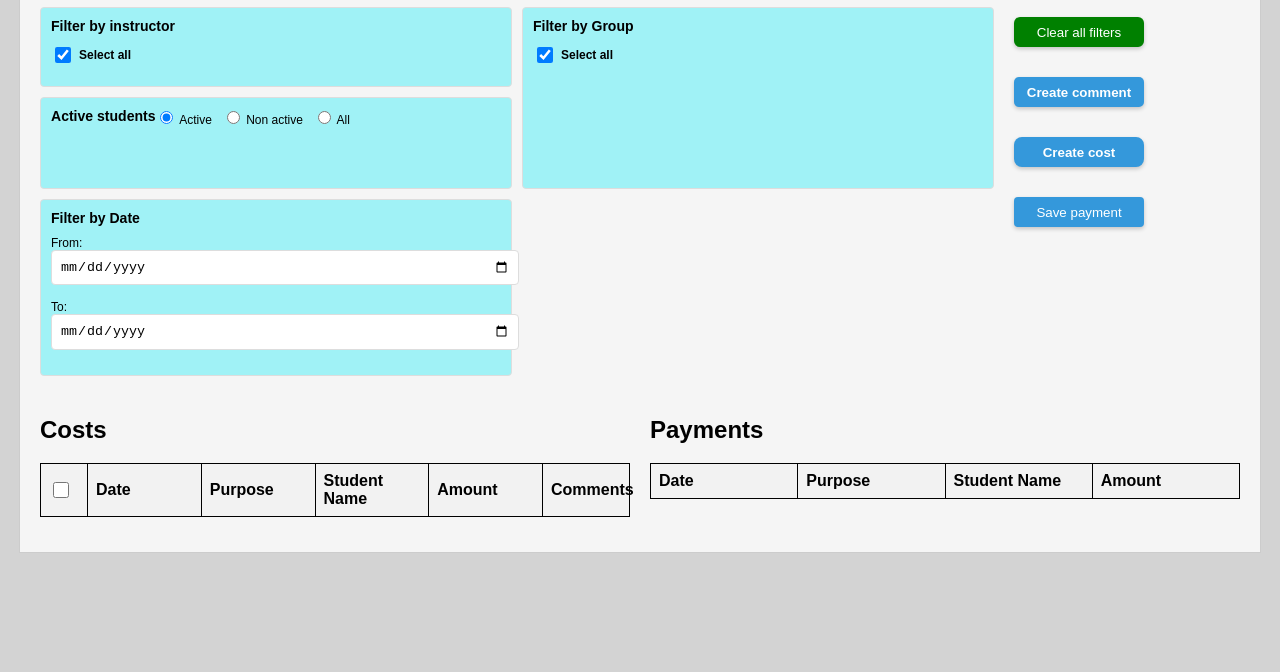
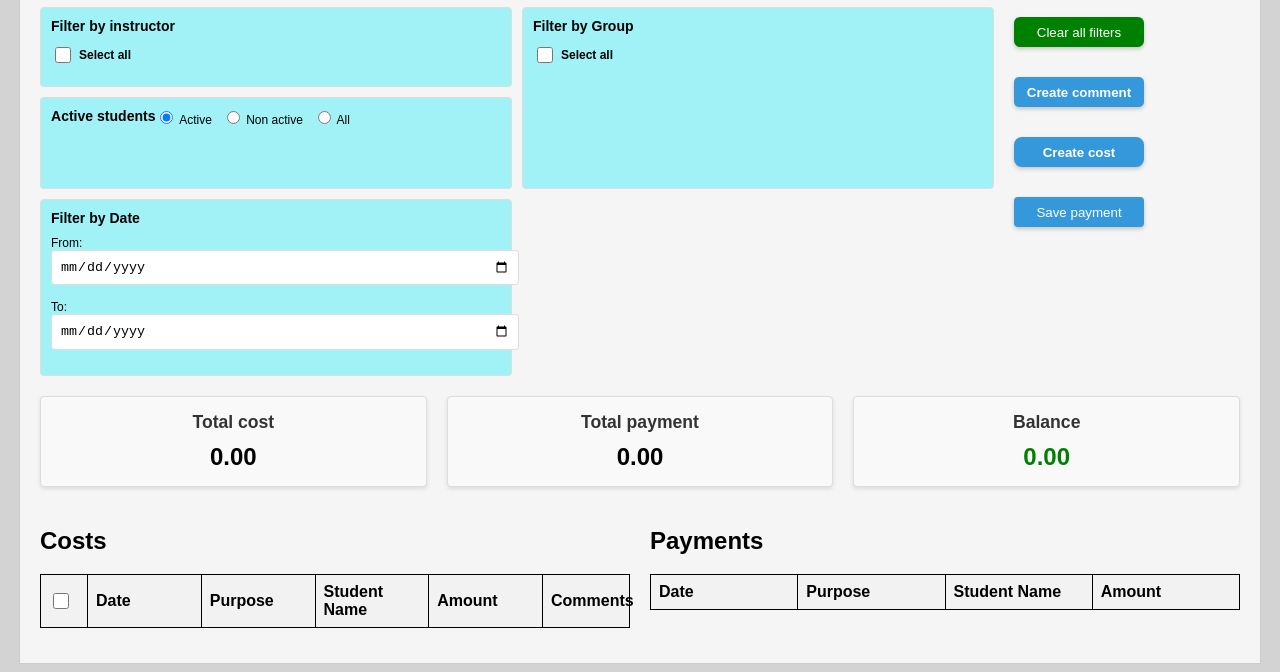
Before and after one commit to ZurichAI/web, a plain HTML site: page payments.html in a window 1280 px wide. Shown: the part 161-833 px from the top of the page. Before the commit the page ends 800 px from the top, so only its background shows below. Drawn offline with Linux system fonts and the light colour scheme; no server answers.

Commit message:
Add Balance display and update functionality for costs and payments

```diff
--- a/js/APIs.js
+++ b/js/APIs.js
@@ -87,8 +87,16 @@ async function fetchCosts() {
         // Sort costs by date descending by default
         sortCosts('date');
 
+        // Set visibleCosts to all costs initially
+        visibleCosts = [...costs];
+
         // Display costs
         displayCosts(costs);
+
+        // Update totals if payments are already loaded
+        if (payments.length > 0) {
+            updateTotals(visibleCosts, visiblePayments);
+        }
     } catch (error) {
         console.error('Error fetching costs:', error);
         alert('Error fetching costs data. Please try again.');
@@ -141,8 +149,16 @@ async function fetchPayments() {
         // Sort payments by date descending by default
         sortPayments('date');
 
+        // Set visiblePayments to all payments initially
+        visiblePayments = [...payments];
+
         // Display payments
         displayPayments(payments);
+
+        // Update totals if costs are already loaded
+        if (costs.length > 0) {
+            updateTotals(visibleCosts, visiblePayments);
+        }
     } catch (error) {
         console.error('Error fetching payments:', error);
         alert('Error fetching payments data. Please try again.');
--- a/js/createCost.js
+++ b/js/createCost.js
@@ -419,7 +419,7 @@ function saveCost() {
                 alert('Failed to create costs. Please try again.');
             }
 
-            // Refresh the display
+            // Refresh the display and update totals
             applyAllFilters();
         })
         .catch(error => {
@@ -583,7 +583,7 @@ function saveCostAndPayment() {
                 alert('Failed to create cost and payment records. Please try again.');
             }
 
-            // Refresh the display
+            // Refresh the display and update totals
             applyAllFilters();
         })
         .catch(error => {
--- a/js/createPayment.js
+++ b/js/createPayment.js
@@ -114,6 +114,6 @@ function savePayment() {
     // Show notification
     alert(`Payment created successfully for ${studentName}.`);
 
-    // Refresh the display
+    // Refresh the display and update totals
     applyAllFilters();
 }
--- a/js/filters.js
+++ b/js/filters.js
@@ -127,8 +127,37 @@ function applyAllFilters() {
     // Update filter counts
     updateFilterCounts(filteredCosts, filteredPayments);
 
+    // Update totals
+    updateTotals(filteredCosts, filteredPayments);
+
     // Update button states
     updateButtonStates();
+}
+
+// Update totals based on filtered costs and payments
+function updateTotals(filteredCosts, filteredPayments) {
+    // Calculate total cost
+    const totalCost = filteredCosts.reduce((sum, cost) => sum + parseFloat(cost.amount), 0);
+
+    // Calculate total payment
+    const totalPayment = filteredPayments.reduce((sum, payment) => sum + parseFloat(payment.amount), 0);
+
+    // Calculate balance (payment - cost)
+    const balance = totalPayment - totalCost;
+
+    // Update the display
+    document.getElementById('total-cost').textContent = totalCost.toFixed(2);
+    document.getElementById('total-payment').textContent = totalPayment.toFixed(2);
+
+    const balanceElement = document.getElementById('balance');
+    balanceElement.textContent = balance.toFixed(2);
+
+    // Apply styling based on balance value
+    if (balance < 0) {
+        balanceElement.className = 'negative';
+    } else {
+        balanceElement.className = 'positive';
+    }
 }
 
 function clearAllFilters() {
--- a/js/main.js
+++ b/js/main.js
@@ -46,6 +46,31 @@ document.addEventListener('DOMContentLoaded', function() {
 
     // Initialize event listeners
     initEventListeners();
+
+    // Initialize totals with empty arrays (will be updated when data is loaded)
+    updateTotals([], []);
+
+    // Add an event listener that will update totals once all data is loaded
+    window.addEventListener('load', () => {
+        // Wait a bit longer to ensure all async data is loaded
+        setTimeout(() => {
+            // Make sure visibleCosts and visiblePayments are populated
+            if (costs.length > 0 && visibleCosts.length === 0) {
+                visibleCosts = [...costs];
+            }
+            if (payments.length > 0 && visiblePayments.length === 0) {
+                visiblePayments = [...payments];
+            }
+
+            // Update totals with the current visible data
+            updateTotals(visibleCosts, visiblePayments);
+        }, 1000);
+    });
+
+    // Force a clear all filters operation after a short delay to ensure totals are displayed correctly
+    setTimeout(() => {
+        clearAllFilters();
+    }, 500);
 });
 
 // Initialize event listeners
--- a/js/tables.js
+++ b/js/tables.js
@@ -201,6 +201,9 @@ function sortCosts(field) {
     // Display sorted costs
     displayCosts(visibleCosts);
 
+    // Update totals
+    updateTotals(visibleCosts, visiblePayments);
+
     // Update table headers
     const tableHeaders = document.querySelectorAll('#costs-table th[data-sort]');
     tableHeaders.forEach(header => {
@@ -252,6 +255,9 @@ function sortPayments(field) {
 
     // Display sorted payments
     displayPayments(visiblePayments);
+
+    // Update totals
+    updateTotals(visibleCosts, visiblePayments);
 
     // Update table headers
     const tableHeaders = document.querySelectorAll('#payments-table th[data-sort]');
--- a/payments.html
+++ b/payments.html
@@ -100,6 +100,21 @@
                 <button id="create-comment-btn" disabled>Create comment</button>
                 <button id="create-cost-btn">Create cost</button>
                 <button id="save-payment-btn" disabled>Save payment</button>
+            </div>
+        </div>
+
+        <div class="totals-container">
+            <div class="total-box">
+                <h3>Total cost</h3>
+                <div id="total-cost">0</div>
+            </div>
+            <div class="total-box">
+                <h3>Total payment</h3>
+                <div id="total-payment">0</div>
+            </div>
+            <div class="total-box">
+                <h3>Balance</h3>
+                <div id="balance">0</div>
             </div>
         </div>
 
--- a/style/payments.css
+++ b/style/payments.css
@@ -360,3 +360,41 @@ tr.selected-row:nth-child(even) {
     background-color: #f2f2f2;
     font-weight: bold;
 }
+
+/* Totals container styles */
+.totals-container {
+    display: flex;
+    justify-content: space-between;
+    margin-bottom: 20px;
+    gap: 20px;
+}
+
+.total-box {
+    flex: 1;
+    padding: 15px;
+    border: 1px solid #ddd;
+    border-radius: 4px;
+    background-color: #f9f9f9;
+    text-align: center;
+    box-shadow: 0 2px 4px rgba(0, 0, 0, 0.1);
+}
+
+.total-box h3 {
+    margin-top: 0;
+    margin-bottom: 10px;
+    font-size: 1.1em;
+    color: #333;
+}
+
+.total-box div {
+    font-size: 1.5em;
+    font-weight: bold;
+}
+
+#balance.positive {
+    color: green;
+}
+
+#balance.negative {
+    color: red;
+}
```
